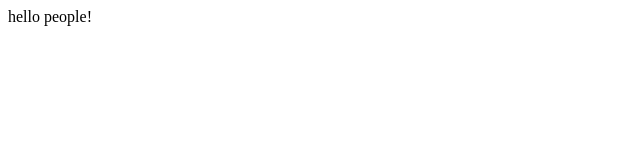
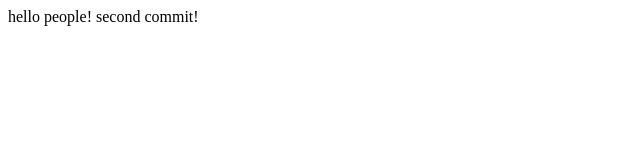
Before and after one commit to Niromika/simple-git-demo, a plain HTML site: page index.html in a window 1280 px wide. Shown: the whole page, without its empty margins (0-640 px from the left). Drawn offline with Linux system fonts and the light colour scheme.

Commit message:
second commit

```diff
--- a/index.html
+++ b/index.html
@@ -8,5 +8,6 @@
 </head>
 <body>
     hello people!
+    second commit!
 </body>
 </html>
```
